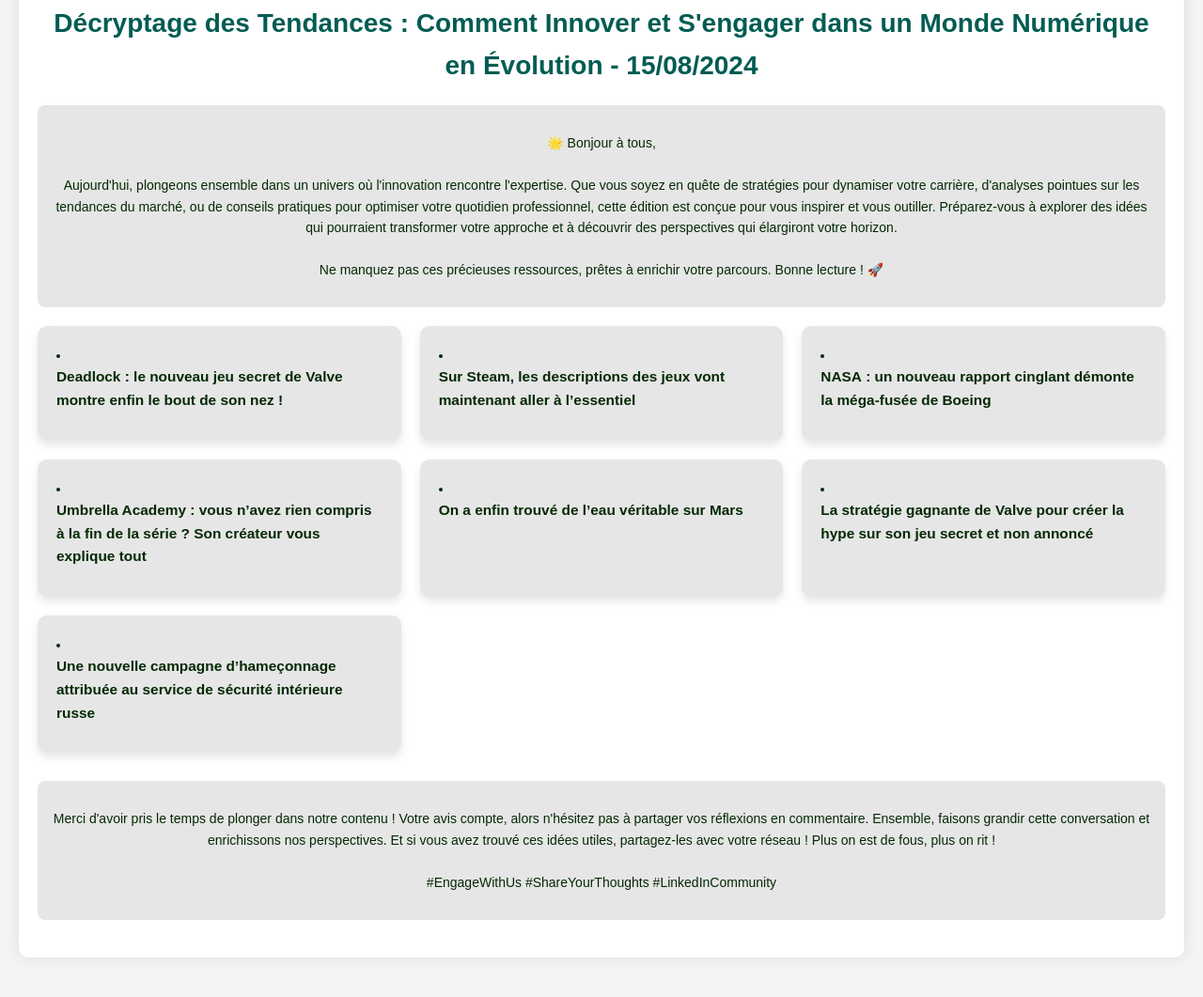
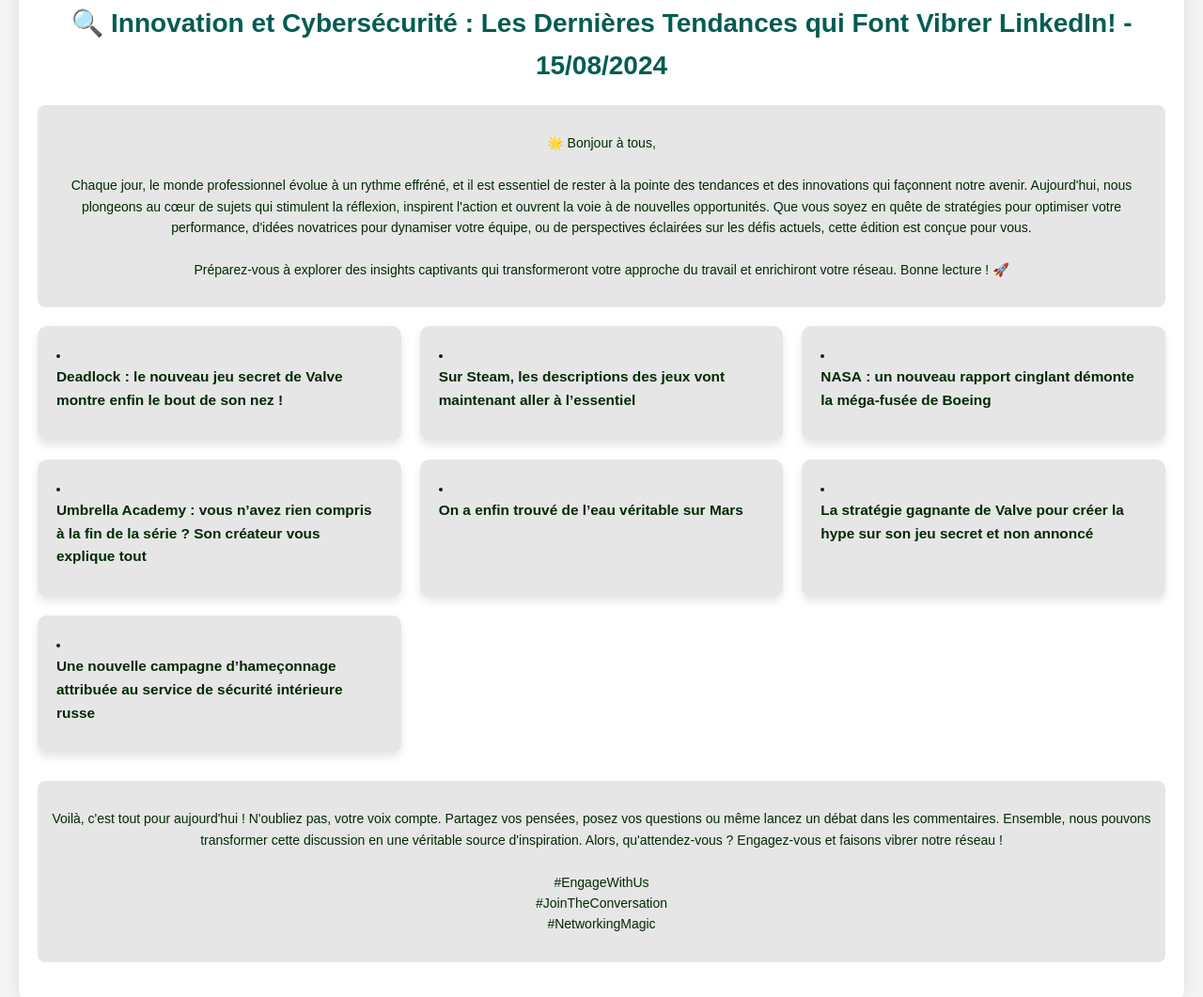
Before and after one commit to PierreTzt/CV-2024, a plain HTML site: page newsletter-blog/15082024.html in a window 1280 px wide. Shown: the part 56-1117 px from the top of the page at 94% size. Before the commit the page ends 1095 px from the top, so only its background shows below. Drawn offline with Linux system fonts and the light colour scheme.

Commit message:
Auto-generated newsletter for 15/08/2024

```diff
--- a/newsletter-blog/15082024.html
+++ b/newsletter-blog/15082024.html
@@ -4,7 +4,7 @@
     <head>
         <meta charset="UTF-8">
         <meta name="viewport" content="width=device-width, initial-scale=1.0">
-        <title>Décryptage des Tendances : Comment Innover et S'engager dans un Monde Numérique en Évolution - 15/08/2024</title>
+        <title>🔍 Innovation et Cybersécurité : Les Dernières Tendances qui Font Vibrer LinkedIn! - 15/08/2024</title>
         <style>
             :root {
               --kaki-green: #005C53;
@@ -105,9 +105,9 @@
     </head>
     <body>
         <div class="container">
-            <h1>Décryptage des Tendances : Comment Innover et S'engager dans un Monde Numérique en Évolution - 15/08/2024</h1>
+            <h1>🔍 Innovation et Cybersécurité : Les Dernières Tendances qui Font Vibrer LinkedIn! - 15/08/2024</h1>
             <div class="intro">
-                <p>🌟 Bonjour à tous,<br><br>Aujourd'hui, plongeons ensemble dans un univers où l'innovation rencontre l'expertise. Que vous soyez en quête de stratégies pour dynamiser votre carrière, d'analyses pointues sur les tendances du marché, ou de conseils pratiques pour optimiser votre quotidien professionnel, cette édition est conçue pour vous inspirer et vous outiller. Préparez-vous à explorer des idées qui pourraient transformer votre approche et à découvrir des perspectives qui élargiront votre horizon. <br><br>Ne manquez pas ces précieuses ressources, prêtes à enrichir votre parcours. Bonne lecture ! 🚀</p>
+                <p>🌟 Bonjour à tous,<br><br>Chaque jour, le monde professionnel évolue à un rythme effréné, et il est essentiel de rester à la pointe des tendances et des innovations qui façonnent notre avenir. Aujourd'hui, nous plongeons au cœur de sujets qui stimulent la réflexion, inspirent l'action et ouvrent la voie à de nouvelles opportunités. Que vous soyez en quête de stratégies pour optimiser votre performance, d'idées novatrices pour dynamiser votre équipe, ou de perspectives éclairées sur les défis actuels, cette édition est conçue pour vous. <br><br>Préparez-vous à explorer des insights captivants qui transformeront votre approche du travail et enrichiront votre réseau. Bonne lecture ! 🚀</p>
             </div>
             <div class="articles">
                 <li class='article'><a href='https://www.journaldugeek.com/2024/08/14/deadlock-le-nouveau-jeu-secret-de-valve-montre-enfin-le-bout-de-son-nez/'>Deadlock : le nouveau jeu secret de Valve montre enfin le bout de son nez !</a></li>
@@ -120,7 +120,7 @@
 
             </div>
             <div class="conclusion">
-                <p>Merci d'avoir pris le temps de plonger dans notre contenu ! Votre avis compte, alors n'hésitez pas à partager vos réflexions en commentaire. Ensemble, faisons grandir cette conversation et enrichissons nos perspectives. Et si vous avez trouvé ces idées utiles, partagez-les avec votre réseau ! Plus on est de fous, plus on rit ! <br><br>#EngageWithUs #ShareYourThoughts #LinkedInCommunity</p>
+                <p>Voilà, c'est tout pour aujourd'hui ! N'oubliez pas, votre voix compte. Partagez vos pensées, posez vos questions ou même lancez un débat dans les commentaires. Ensemble, nous pouvons transformer cette discussion en une véritable source d'inspiration. Alors, qu'attendez-vous ? Engagez-vous et faisons vibrer notre réseau !<br><br>#EngageWithUs  <br>#JoinTheConversation  <br>#NetworkingMagic</p>
             </div>
         </div>
     </body>
```
